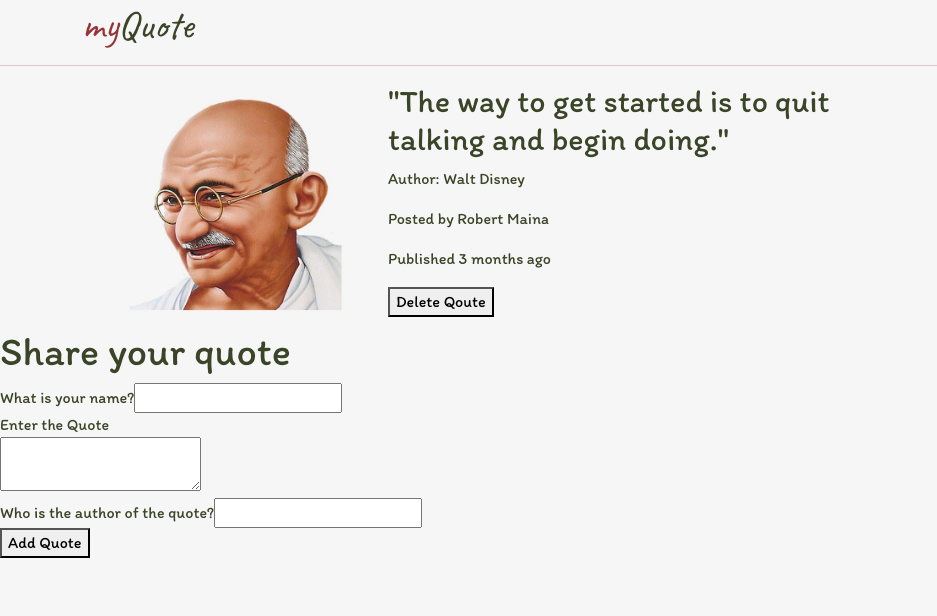
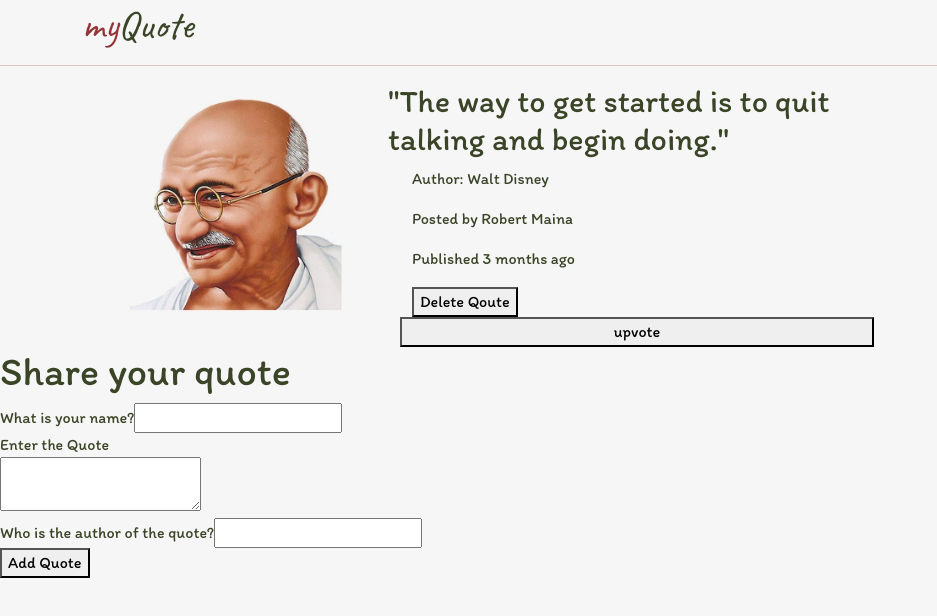
Before and after one commit to Robert-Moringa/Quotes, an Angular app: page / in a window 1280 px wide. Shown: the top 616 px of the page, without its empty margins (0-937 px from the left). Built offline with nearby package versions, Linux system fonts and the light colour scheme.

Commit message:
added a button to delete quote

```diff
--- a/src/app/quote-details/quote-details.component.html
+++ b/src/app/quote-details/quote-details.component.html
@@ -1,7 +1,14 @@
-<div *ngFor='let quote of quotes; let i= index'>
-    <p>Author: {{ quote.author }} </p>
-    <p>Posted by {{ quote.name }} </p>
-    <p>Published {{ quote.publishedDate|timeAgo }}</p>
+<div class="container row">
+    <div *ngFor='let quote of quotes; let i= index' style="line-break: 1em;">
+        <p>Author: {{ quote.author }} </p>
+        <p>Posted by {{ quote.name }} </p>
+        <p>Published {{ quote.publishedDate|timeAgo }}</p>
+    </div>
+
+    <div>
+        <button (click)='quoteDelete(true)'>Delete Qoute</button>
+        <div class="row">
+            <button>upvote</button>
+        </div>
+    </div>
 </div>
-
-<button (click)='quoteDelete(true)'>Delete Qoute</button>
```
